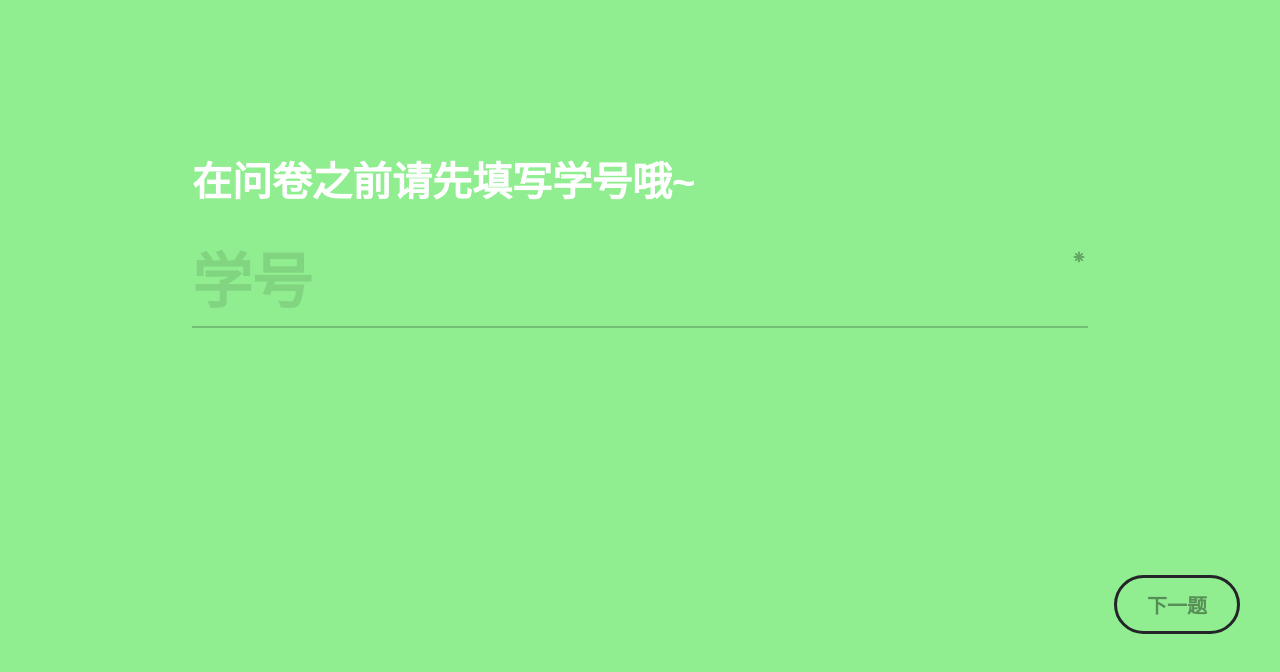
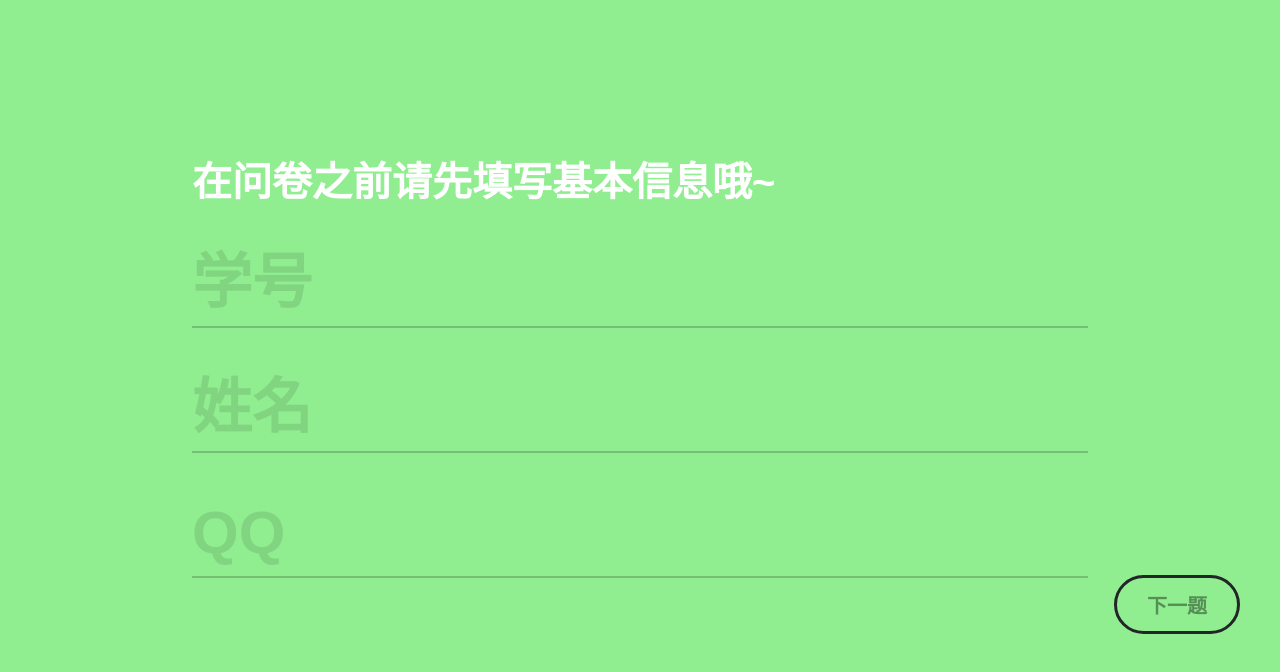
Before and after one commit to QM36/moodfeeler-questionnaire, a plain HTML site: page index.html in a window 1280 px wide. Shown: the part 106-778 px from the top of the page. Drawn offline with nearby package versions, Linux system fonts and the light colour scheme.

Commit message:
Add two input: name, qq

```diff
--- a/css/component.css
+++ b/css/component.css
@@ -819,7 +819,7 @@ input[type=text]::-ms-clear {
 		top: 6em;
 		right: 2em;
 		left: 0;
-		padding: 0 3.75em 0 1em;
+		padding: 0 1.5em 0 1em;
 		width: auto;
 		font-size: 2em;
 	}
--- a/index.html
+++ b/index.html
@@ -21,8 +21,12 @@
 				<form id="myform" class="fs-form fs-form-full" autocomplete="off">
 					<ol class="fs-fields">
 						<li>
-							<label class="fs-field-label fs-anim-upper" for="q0">在问卷之前请先填写学号哦~</label>
-							<input class="fs-anim-lower" id="q0" name="q0" type="text" placeholder="学号" required/>
+							<label class="fs-field-label fs-anim-upper" for="q0">在问卷之前请先填写基本信息哦~</label>
+							<input class="fs-anim-lower" id="q0" name="q0" type="text" placeholder="学号" />
+							<br/>
+							<input class="fs-anim-lower" id="q1" name="q1" type="text" placeholder="姓名" />
+							<br/>
+							<input class="fs-anim-lower" id="q2" name="q2" type="text" placeholder="QQ" />
 						</li>
 						<!-- <div id="next"></div> -->
 						<li data-input-trigger id="next"></li>
@@ -49,7 +53,7 @@
 					// 			<span><input id="q3e" name="q3" type="radio" value="5" required="required"/><label for="q3e" class="yanzhong">严重</label></span>
 					// 		</div>`;
 					html += `<li data-input-trigger>
-							<label class="fs-field-label fs-anim-upper" for="q3" data-info="This will help us know what kind of service you need">${argument}</label>
+							<label class="fs-field-label fs-anim-upper" for="q3" data-info="本题无特殊说明">${argument}</label>
 							<div class="fs-radio-group fs-radio-custom clearfix fs-anim-lower">
 								<span><input id="q3b" name="q3" type="radio" value="conversion"/><label for="q3b" class="radio-conversion">Sell things</label></span>
 								<span><input id="q3c" name="q3" type="radio" value="social"/><label for="q3c" class="radio-social">Become famous</label></span>
```
